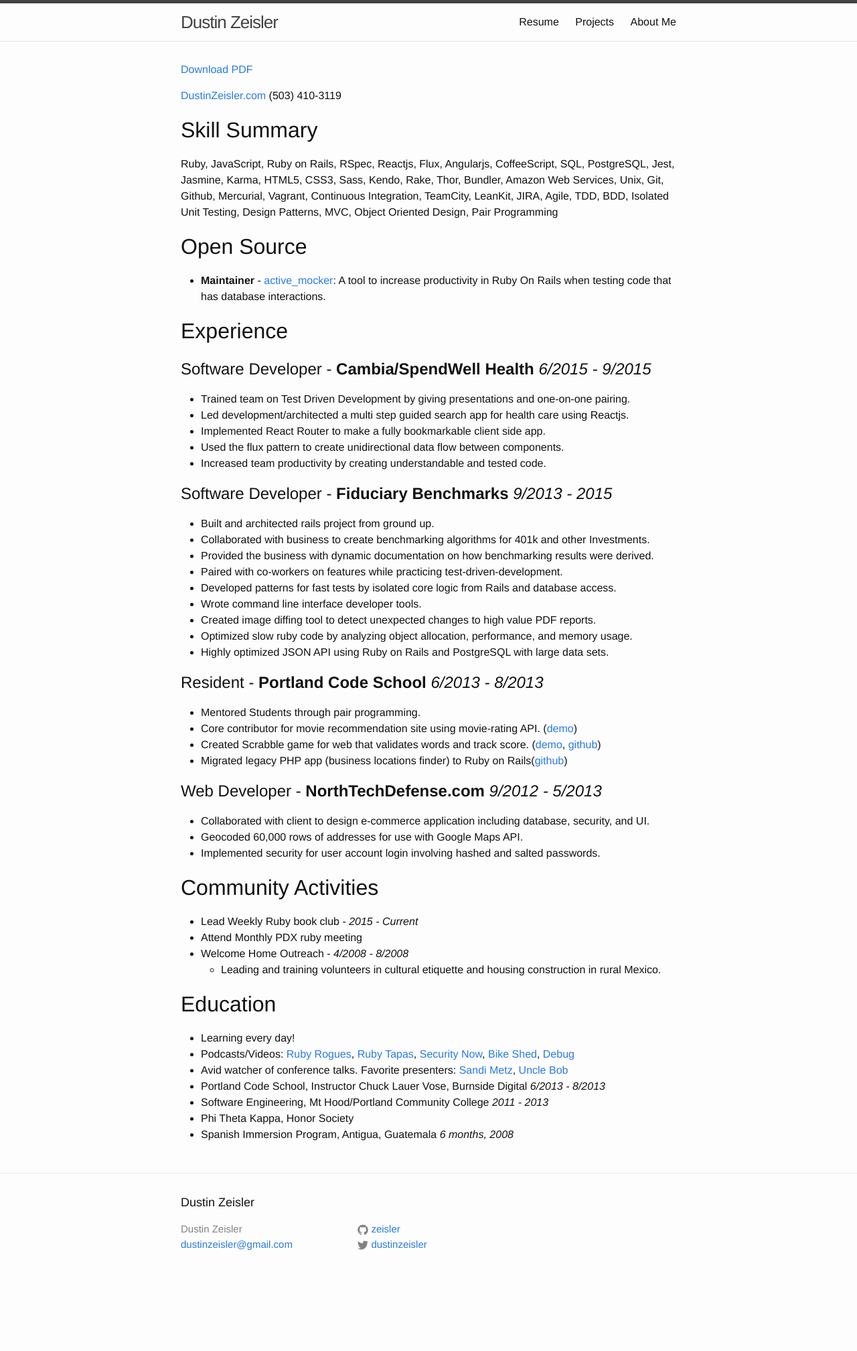
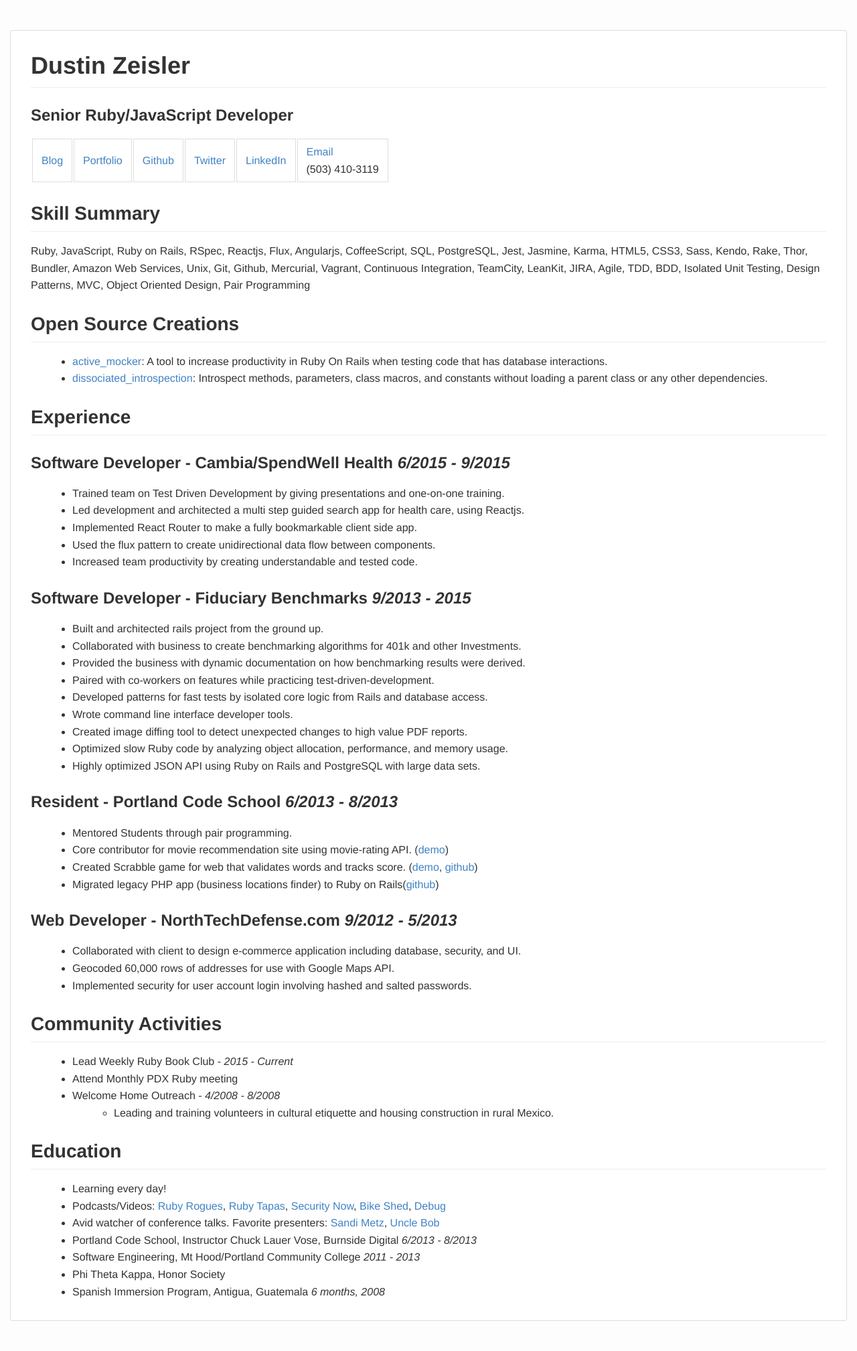
Before and after one commit to zeisler/zeisler.github.io, a Jekyll site: the page built from resume/index.md, in a window 1280 px wide. Shown: the whole page at 67% size. Built offline with Jekyll 4.4.1, drawn with Linux system fonts in a browser that asks for light colours; before the commit the page ends 1929 px from its top, so only the background shows below that.

Commit message:
Use Github style theme

```diff
--- /dev/null
+++ b/_layouts/github.html
@@ -0,0 +1,15 @@
+<!DOCTYPE html>
+<html>
+
+  {% include head.html %}
+<link rel="stylesheet" href="{{ "/css/github_print.css" | prepend: site.baseurl }}">
+  <body>
+    <div class="page-content">
+      <div id="wrapper">
+        {{ content }}
+      </div>
+    </div>
+
+  </body>
+
+</html>
--- a/resume/index.md
+++ b/resume/index.md
@@ -1,61 +1,66 @@
 ---
-layout: default
-title: Resume
-description: ""
+layout: github
+title: "Resume"
+description: "Dustin Zeisler - Resume: Senior Ruby/JavaScript Developer"
 ---
-[Download PDF](resume.pdf)
 
-[DustinZeisler.com](http://dustinzeisler.com)
-(503) 410-3119
+# Dustin Zeisler
 
-# Skill Summary
+### Senior Ruby/JavaScript Developer
+
+[Blog](http://dustinzeisler.com) | [Portfolio](http://dustinzeisler.com/projects/index.html) | [Github](https://github.com/zeisler) | [Twitter](https://twitter.com/zeisler) | [LinkedIn](https://www.linkedin.com/in/dzeisler) | [Email](mailto:dustinzeisler@gmail.com)<br />(503) 410-3119
+
+## Skill Summary
 
 Ruby, JavaScript, Ruby on Rails, RSpec, Reactjs, Flux, Angularjs, CoffeeScript, SQL, PostgreSQL, Jest, Jasmine, Karma, HTML5, CSS3, Sass, Kendo, Rake, Thor, Bundler, Amazon Web Services, Unix, Git, Github, Mercurial, Vagrant, Continuous Integration, TeamCity, LeanKit, JIRA, Agile, TDD, BDD, Isolated Unit Testing, Design Patterns, MVC, Object Oriented Design, Pair Programming
 
-# Open Source
+## Open Source Creations
 
- * **Maintainer** - [active_mocker](https://github.com/zeisler/active_mocker): A tool to increase productivity in Ruby On Rails when testing code that has database interactions.
+ * [active_mocker](https://github.com/zeisler/active_mocker): A tool to increase productivity in Ruby On Rails when testing code that has database interactions.
+ * [dissociated_introspection](https://github.com/zeisler/dissociated_introspection): Introspect methods, parameters, class macros, and constants without loading a parent class or any other dependencies.
 
+## Experience
 
-# Experience
+###Software Developer - **Cambia/SpendWell Health** *6/2015 - 9/2015*
 
-##Software Developer - **Cambia/SpendWell Health** *6/2015 - 9/2015*
-
-* Trained team on Test Driven Development by giving presentations and one-on-one pairing.
-* Led development/architected a multi step guided search app for health care using Reactjs.
+* Trained team on Test Driven Development by giving presentations and one-on-one training.
+* Led development and architected a multi step guided search app for health care, using Reactjs.
 * Implemented React Router to make a fully bookmarkable client side app.
 * Used the flux pattern to create unidirectional data flow between components.
 * Increased team productivity by creating understandable and tested code.
 
-##Software Developer - **Fiduciary Benchmarks** *9/2013 - 2015*
-* Built and architected rails project from ground up.
+###Software Developer - **Fiduciary Benchmarks** *9/2013 - 2015*
+
+* Built and architected rails project from the ground up.
 * Collaborated with business to create benchmarking algorithms for 401k and other Investments.
 * Provided the business with dynamic documentation on how benchmarking results were derived.
 * Paired with co-workers on features while practicing test-driven-development.
 * Developed patterns for fast tests by isolated core logic from Rails and database access.
 * Wrote command line interface developer tools.
 * Created image diffing tool to detect unexpected changes to high value PDF reports.
-* Optimized slow ruby code by analyzing object allocation, performance, and memory usage.
+* Optimized slow Ruby code by analyzing object allocation, performance, and memory usage.
 * Highly optimized JSON API using Ruby on Rails and PostgreSQL with large data sets.
 
-##Resident - **Portland Code School** *6/2013 - 8/2013*
+###Resident - **Portland Code School** *6/2013 - 8/2013*
+
 * Mentored Students through pair programming.
 * Core contributor for movie recommendation site using movie-rating API. ([demo](http://critic-critic.herokuapp.com))
-* Created Scrabble game for web that validates words and track score. ([demo](http://scrabble-game.herokuapp.com), [github](https://Github.com/zeisler/scrabble))
+* Created Scrabble game for web that validates words and tracks score. ([demo](http://scrabble-game.herokuapp.com), [github](https://Github.com/zeisler/scrabble))
 * Migrated legacy PHP app (business locations finder) to Ruby on Rails([github](https://Github.com/zeisler/ffl_locator))
 
-##Web Developer - **NorthTechDefense.com** *9/2012 - 5/2013*
+###Web Developer - **NorthTechDefense.com** *9/2012 - 5/2013*
 * Collaborated with client to design e-commerce application including database, security, and UI.
 * Geocoded 60,000 rows of addresses for use with Google Maps API.
 * Implemented security for user account login involving hashed and salted passwords.
 
-# Community Activities
-* Lead Weekly Ruby book club - *2015 - Current*
-* Attend Monthly PDX ruby meeting
+## Community Activities
+
+* Lead Weekly Ruby Book Club - *2015 - Current*
+* Attend Monthly PDX Ruby meeting
 * Welcome Home Outreach - *4/2008 - 8/2008*
 	* Leading and training volunteers in cultural etiquette and housing construction in rural Mexico.
 
-# Education
+## Education
 
 * Learning every day!
 * Podcasts/Videos: [Ruby Rogues](http://devchat.tv/ruby-rogues/), [Ruby Tapas](http://www.rubytapas.com), [Security Now](https://twit.tv/shows/security-now), [Bike Shed](http://bikeshed.fm), [Debug](http://www.imore.com/debug)
```
Also changed, not shown: css/github_print.css (added).
